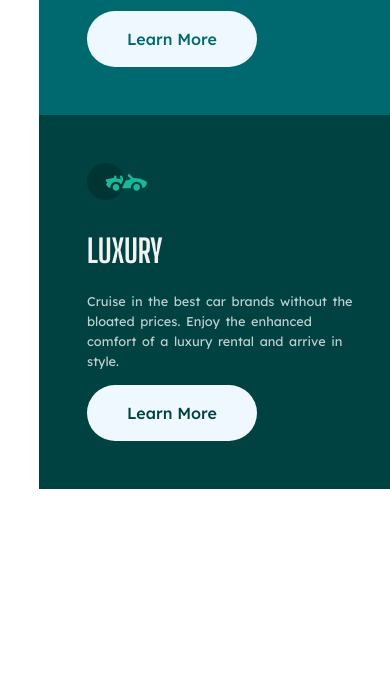
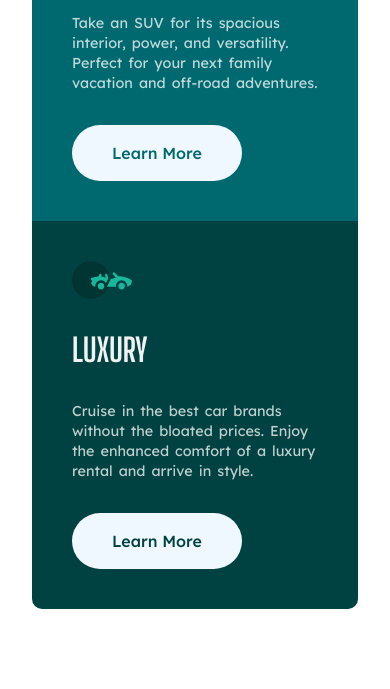
Before and after one commit to amiralamf4/3-columns-Cards, a plain HTML site: page index.html in a window 390 px wide. Shown: the part 634-1323 px from the top of the page. Before the commit the page ends 1123 px from the top, so only its background shows below. Drawn offline with Linux system fonts and the light colour scheme.

Commit message:
Issue resolved Co-authored-by: @amiralamf4

```diff
--- a/style.css
+++ b/style.css
@@ -1,11 +1,11 @@
-*{
-    --orange:hsl(31, 77%, 52%);
+* {
+    --orange: hsl(31, 77%, 52%);
     --dark-cyan: hsl(184, 100%, 22%);
     --very-dark-cyan: hsl(179, 100%, 13%);
     margin: 0;
     padding: 0;
     box-sizing: border-box;
-    font-family:'Lexend Deca','Big Shoulders Display';
+    font-family: 'Lexend Deca', 'Big Shoulders Display';
 }
 
 body {
@@ -15,74 +15,85 @@ body {
     justify-content: center;
     align-items: center;
     display: flex;
+    padding: 2rem;
 }
 
-main{
-    max-width: 80vw;
-    height: 570px;
-    display: grid;
-    grid-template-columns: 1fr 1fr 1fr;
+main {
+    height: auto;
+    display: flex;
     border-radius: 10px;
+    max-width: 1100px;
+    border-radius: 10px;
+    overflow: hidden;
+}
 
-}
-#orange{
+#orange {
     background-color: var(--orange);
 }
 
-#dark-cyan{
+#dark-cyan {
     background-color: var(--dark-cyan);
 }
-#very-dark-cyan{
+
+#very-dark-cyan {
     background-color: var(--very-dark-cyan);
 }
 
-#orange a{
+#orange a {
     color: var(--orange);
 }
-#a1:hover{
-    background:none;
+
+#a1:hover {
+    background: none;
     color: white;
     border: 2px solid white;
 }
-#dark-cyan a{
+
+#dark-cyan a {
     color: var(--dark-cyan);
 }
-#a2:hover{
-    background:none;
+
+#a2:hover {
+    background: none;
     color: white;
     border: 2px solid white;
 }
-#very-dark-cyan a{
+
+#very-dark-cyan a {
     color: var(--very-dark-cyan);
 }
-#a3:hover{
-    background:none;
+
+#a3:hover {
+    background: none;
     color: white;
     border: 2px solid white;
 }
-.card img{
+
+.card img {
     width: 60px;
 
 }
-.card{
+
+.card {
     display: flex;
     flex-direction: column;
     padding: 3rem;
     justify-content: space-between;
     align-items: start;
     color: hsl(0, 0%, 95%);
+    max-width: 350px;
 }
 
-.card h2{
+.card h2 {
     margin-top: 2rem;
     font-family: Big Shoulders Display;
     font-size: 2rem;
-    padding-right: 190px;
     color: hsl(0, 0%, 95%);
     text-transform: uppercase;
     margin-bottom: 60px;
 }
-.card p{
+
+.card p {
     padding-right: 0.9vw;
     text-align: left;
     font-size: 1.1rem;
@@ -91,7 +102,7 @@ main{
     color: hsla(0, 0%, 100%, 0.75);
 }
 
-.card a{
+.card a {
     background-color: aliceblue;
     height: 56px;
     display: flex;
@@ -105,23 +116,41 @@ main{
     font-weight: 500;
     border-radius: 50px;
     text-decoration: none;
-    margin-top: auto;
+    margin-top: 5rem;
 }
 
 
 
-@media (max-width: 800px){
-    main{
-    grid-template-columns: repeat(1, 1fr);
-    height: 95%;
+@media (max-width: 1000px) {
+    body {
+        height: auto;
+        padding-block: 5rem;
+        padding-inline: 2rem;
     }
-    .card h2{
-        margin-bottom: 1.3rem;
+
+    main {
+        flex-direction: column;
+        height: 95%;
     }
-    .card p{
-        margin-bottom: 3.5vw;
 
-        font-size: 0.8rem;
+    .card {
+        width: 100%;
+        gap: 2rem;
+        padding: 2.5rem;
+    }
+
+    .card h2 {
+        margin: 0;
+    }
+
+    .card p {
+        margin-bottom: 0;
+        padding: 0;
+        font-size: 0.9rem;
         line-height: 20px;
     }
-  }
+
+    .card a {
+        margin-top: 0;
+    }
+}
```
Also changed, not shown: index.html (+16 -8 lines).
